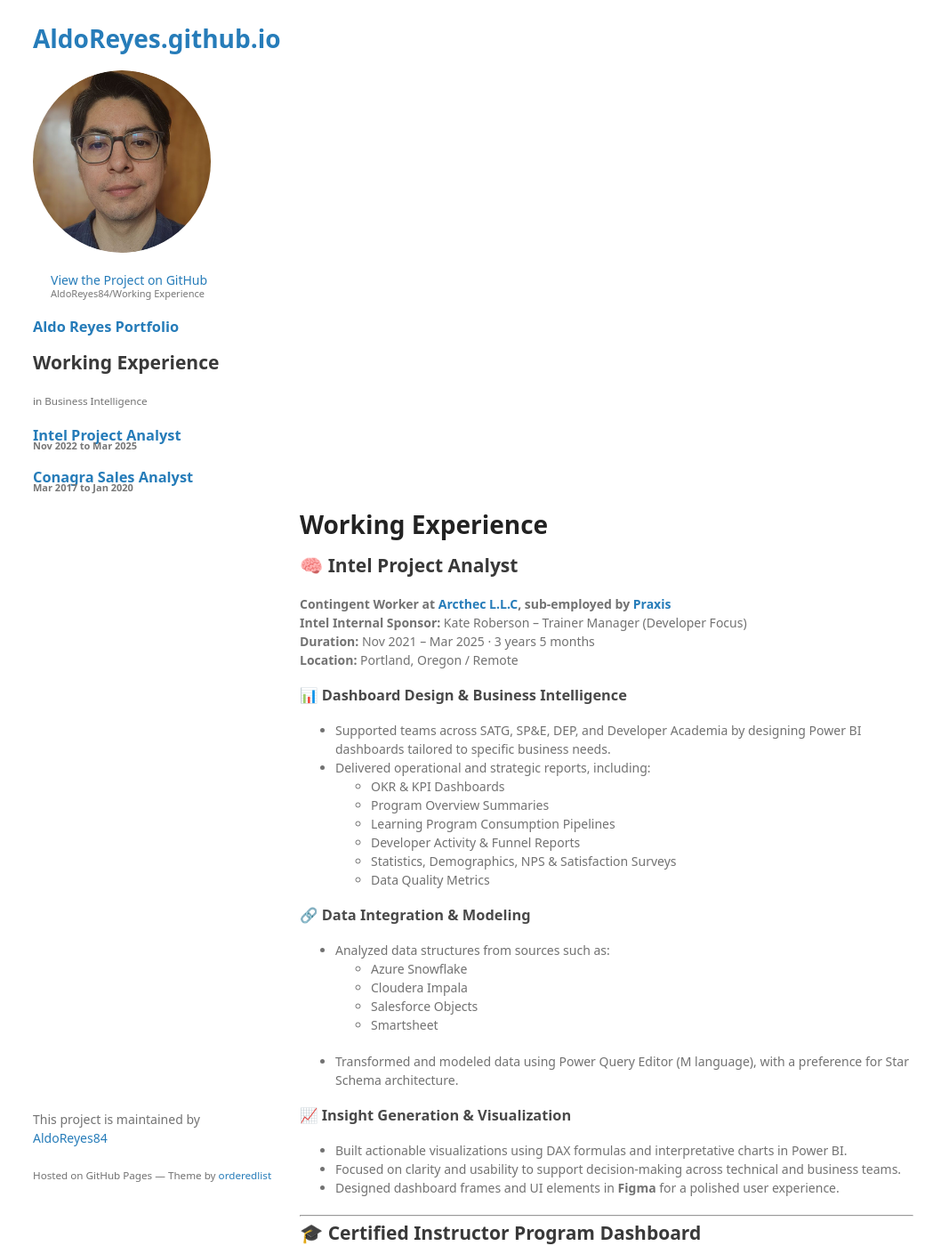
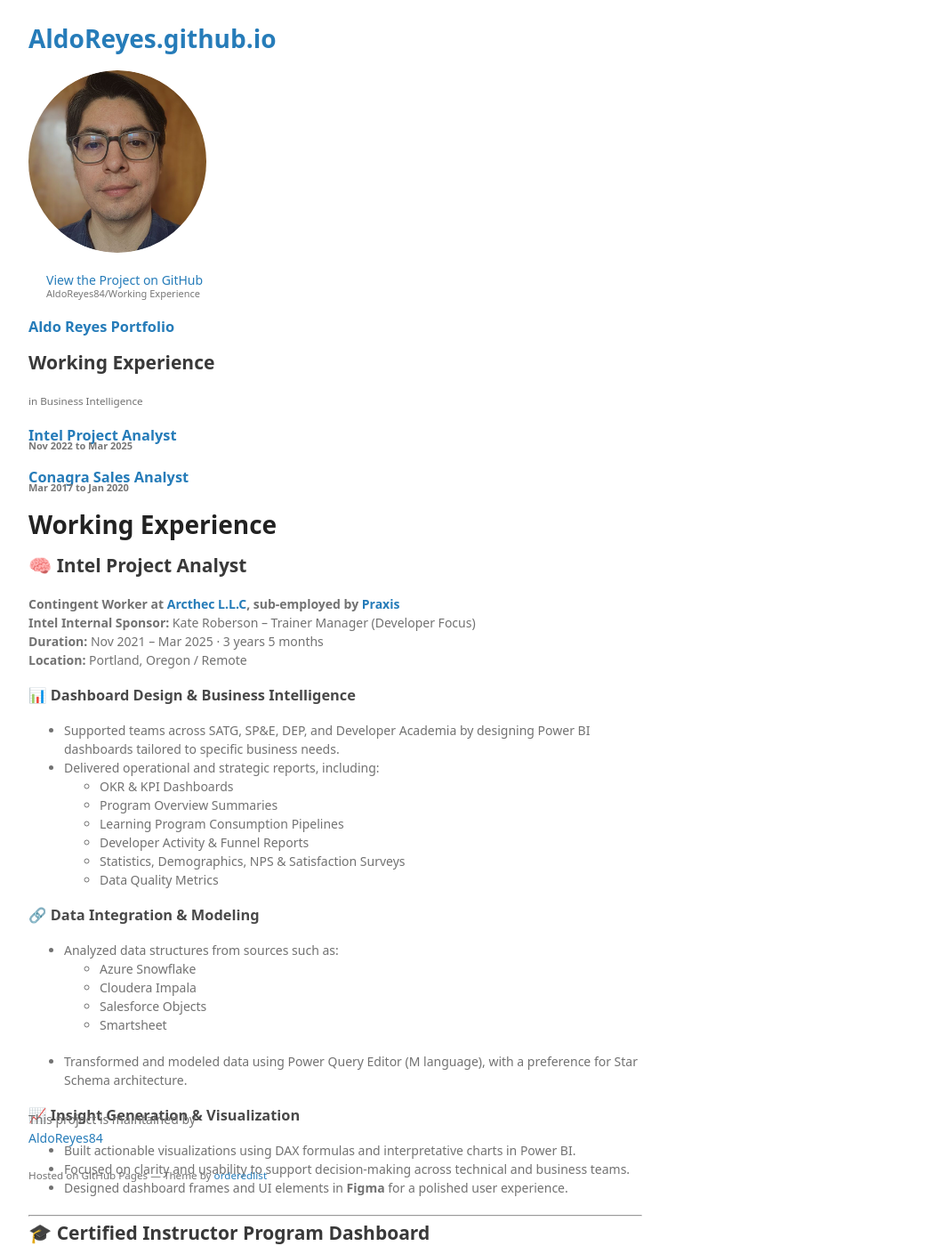
Before and after one commit to AldoReyes84/working_experience, a Jekyll site: the page built from README.md, in a window 1280 px wide and 1400 px high. Shown: the whole window at 89% size, without its empty margins (108-1166 px from the left). Built offline with Jekyll 4.4.1, drawn with Linux system fonts in a browser that asks for light colours; our own code applies the rules of GitHub Pages for plain Markdown files.

Commit message:
Update style.css

```diff
--- a/assets/css/style.css
+++ b/assets/css/style.css
@@ -9,7 +9,7 @@ body {
 }
 
 .wrapper{
-	width: 990px;
+	width: 1000px;
 	margin: 0 auto;
 	flex-direction: row;
 	align-items: flex-start;
@@ -17,16 +17,15 @@ body {
 
 header {
 	width: 300px;
-	position: relative;
+	position: sticky;
+	top: 0;
 }
 
 section {
 	width: 690px;
-	float: right;
-	padding-bottom: 50px;
-	position: relative;
+	margin: 0;
 }
-   /* float: left */
+
 
 footer
  {
```
